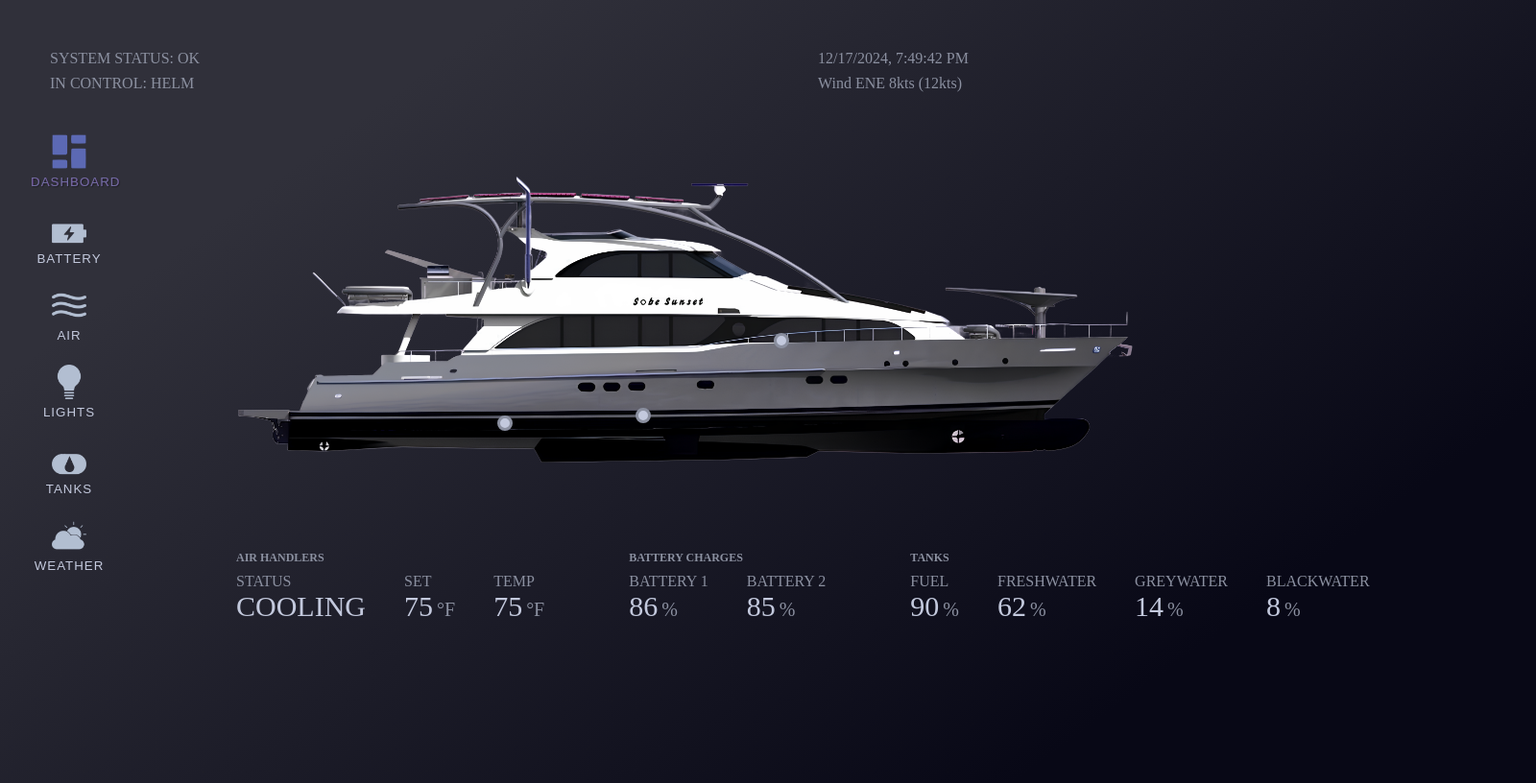
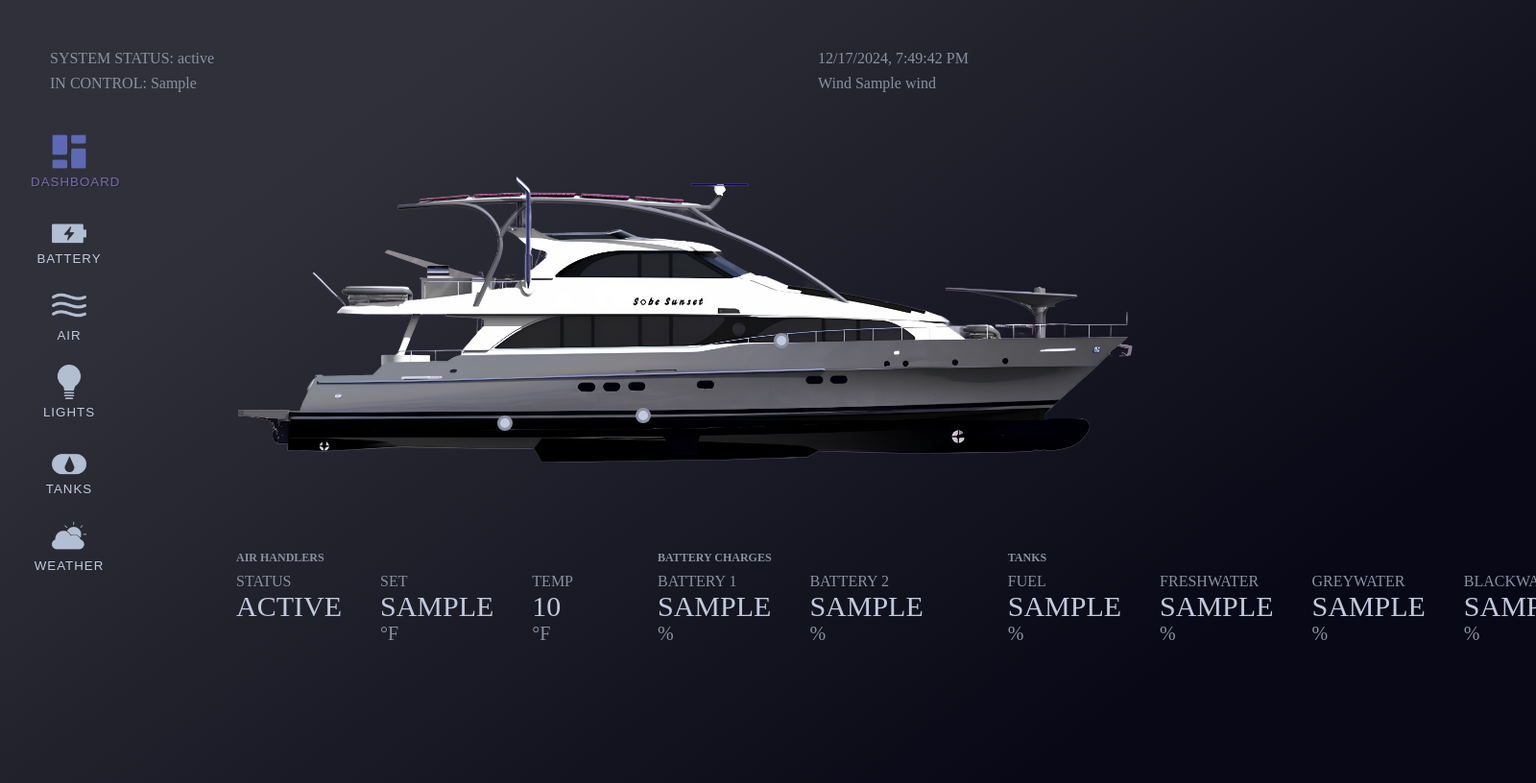
Before and after one commit to kristianmurphy/day-screen, a Flask app: template templates/index.html in a window 1600 px wide; the page is wider, and only the part inside the window is pictured. Shown: that part at 96% size. Run offline with Flask 3, Linux system fonts and the light colour scheme; the template is opened without the code that fills it: most values are stand-ins (such as "Sample title", 1, 10 or a date in 2020).

Commit message:
Update dot

```diff
--- a/app.py
+++ b/app.py
@@ -6,7 +6,19 @@ app = Flask(__name__)
 
 @app.route('/')
 def home():
-    return render_template('index.html')
+    return render_template('index.html',
+                           sys_status='OK',
+                           in_control="HELM",
+                           wind="ENE 8kt (12kt)",
+                           air_status="Cooling",
+                           air_set=str(75),
+                           air_temp=str(75),
+                           battery_1=str(85),
+                           battery_2=str(86),
+                           fuel_tank=str(92),
+                           freshwater_tank=str(81),
+                           greywater_tank=str(10),
+                           blackwater_tank=(4))
 
 if __name__ == '__main__':
     app.run(debug=True)
--- a/static/css/styles.css
+++ b/static/css/styles.css
@@ -90,16 +90,19 @@ section::after{
     width:100%;
     height:auto;
 }
-.dot {
+.dot{
     width: 10px;
     height: 10px;
     background-color: var(--text-primary-color);
     border: 3px solid var(--text-secondary-color);
-    border-radius: 10px;
+    border-radius: 20px;
     position: absolute;
     transform: translate(-50%, -50%);
+    cursor:pointer;
 }
-
+.dot:hover{
+    border: 8px solid var(--text-secondary-color);
+}
 
 
 
--- a/templates/index.html
+++ b/templates/index.html
@@ -1,5 +1,5 @@
 <!DOCTYPE html>
-<html>
+<html lang="en">
 <head>
     <title>Boat Parameters</title>
     <link rel="stylesheet" href="{{ url_for('static', filename='css/styles.css') }}">
@@ -9,12 +9,12 @@
 
     <header>
         <div class="header-box">
-            <span>SYSTEM STATUS: OK</span>
-            <span>IN CONTROL: HELM</span>
+            <span>SYSTEM STATUS: {{ sys_status }}</span>
+            <span>IN CONTROL: {{ in_control }}</span>
         </div>
         <div class="header-box">
             <span id="time-span"></span>
-            <span>Wind ENE 8kts (12kts)</span>
+            <span>Wind {{ wind }}</span>
         </div>
 
 
@@ -63,17 +63,17 @@
                     <div class="parameters">
                         <div class="parameters-box">
                             <div class="parameter-title">Status</div>
-                            <span class="parameter-value">Cooling</span>
+                            <span class="parameter-value">{{ air_status }}</span>
                             <span class="parameter-unit"></span>
                         </div>
                         <div class="parameters-box">
                             <div class="parameter-title">Set</div>
-                            <span class="parameter-value">75</span>
+                            <span class="parameter-value">{{ air_set }}</span>
                             <span class="parameter-unit">&deg;F</span>
                         </div>
                         <div class="parameters-box">
                             <div class="parameter-title">Temp</div>
-                            <span class="parameter-value">75</span>
+                            <span class="parameter-value">{{ air_temp }}</span>
                             <span class="parameter-unit">&deg;F</span>
                         </div>
                     </div>
@@ -83,12 +83,12 @@
                     <div class="parameters">
                         <div class="parameters-box">
                             <div class="parameter-title">Battery 1</div>
-                            <span class="parameter-value">86</span>
+                            <span class="parameter-value">{{ battery_1 }}</span>
                             <span class="parameter-unit">%</span>
                         </div>
                         <div class="parameters-box">
                             <div class="parameter-title">Battery 2</div>
-                            <span class="parameter-value">85</span>
+                            <span class="parameter-value">{{ battery_2 }}</span>
                             <span class="parameter-unit">%</span>
                         </div>
                     </div>
@@ -98,22 +98,22 @@
                     <div class="parameters">
                         <div class="parameters-box">
                             <div class="parameter-title">Fuel</div>
-                            <span class="parameter-value">90</span>
+                            <span class="parameter-value">{{ fuel_tank }}</span>
                             <span class="parameter-unit">%</span>
                         </div>
                         <div class="parameters-box">
                             <div class="parameter-title">Freshwater</div>
-                            <span class="parameter-value">62</span>
+                            <span class="parameter-value">{{ freshwater_tank }}</span>
                             <span class="parameter-unit">%</span>
                         </div>
                         <div class="parameters-box">
                             <div class="parameter-title">Greywater</div>
-                            <span class="parameter-value">14</span>
+                            <span class="parameter-value">{{ greywater_tank }}</span>
                             <span class="parameter-unit">%</span>
                         </div>
                         <div class="parameters-box">
                             <div class="parameter-title">Blackwater</div>
-                            <span class="parameter-value">8</span>
+                            <span class="parameter-value">{{ blackwater_tank }}</span>
                             <span class="parameter-unit">%</span>
                         </div>
                     </div>
```
